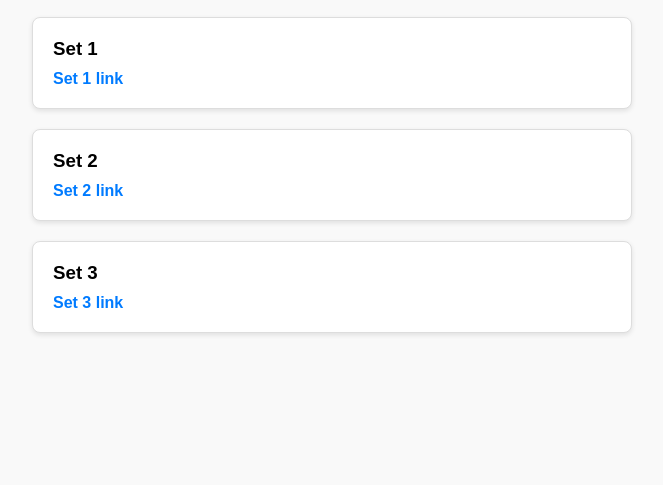
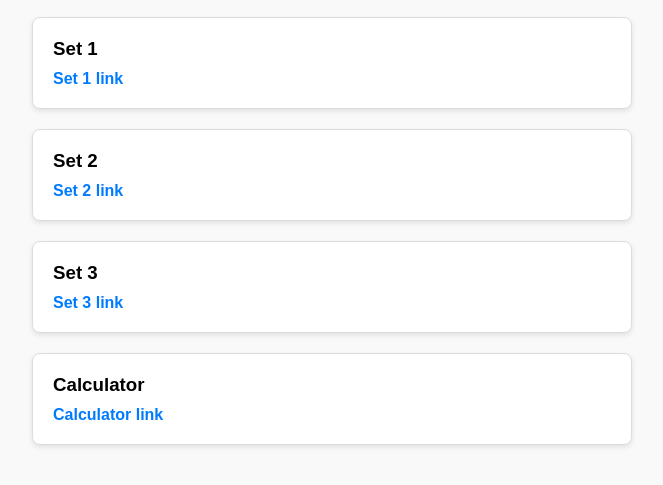
Before and after one commit to sinchusuresh/Levon, a plain HTML site: page index.html in a window 1280 px wide. Shown: the part 111-596 px from the top of the page, without its empty margins (308-971 px from the left). Drawn offline with Linux system fonts and the light colour scheme.

Commit message:
add calculatort

```diff
--- a/index.html
+++ b/index.html
@@ -66,6 +66,11 @@
 
             <a href="./Set3.html" target="_blank">Set 3 link</a>
         </div>
+        <div class="set-block">
+            <h3>Calculator</h3>
+
+            <a href="./Calculator.html" target="_blank">Calculator link</a>
+        </div>
     </div>
 </body>
 </html>
```
